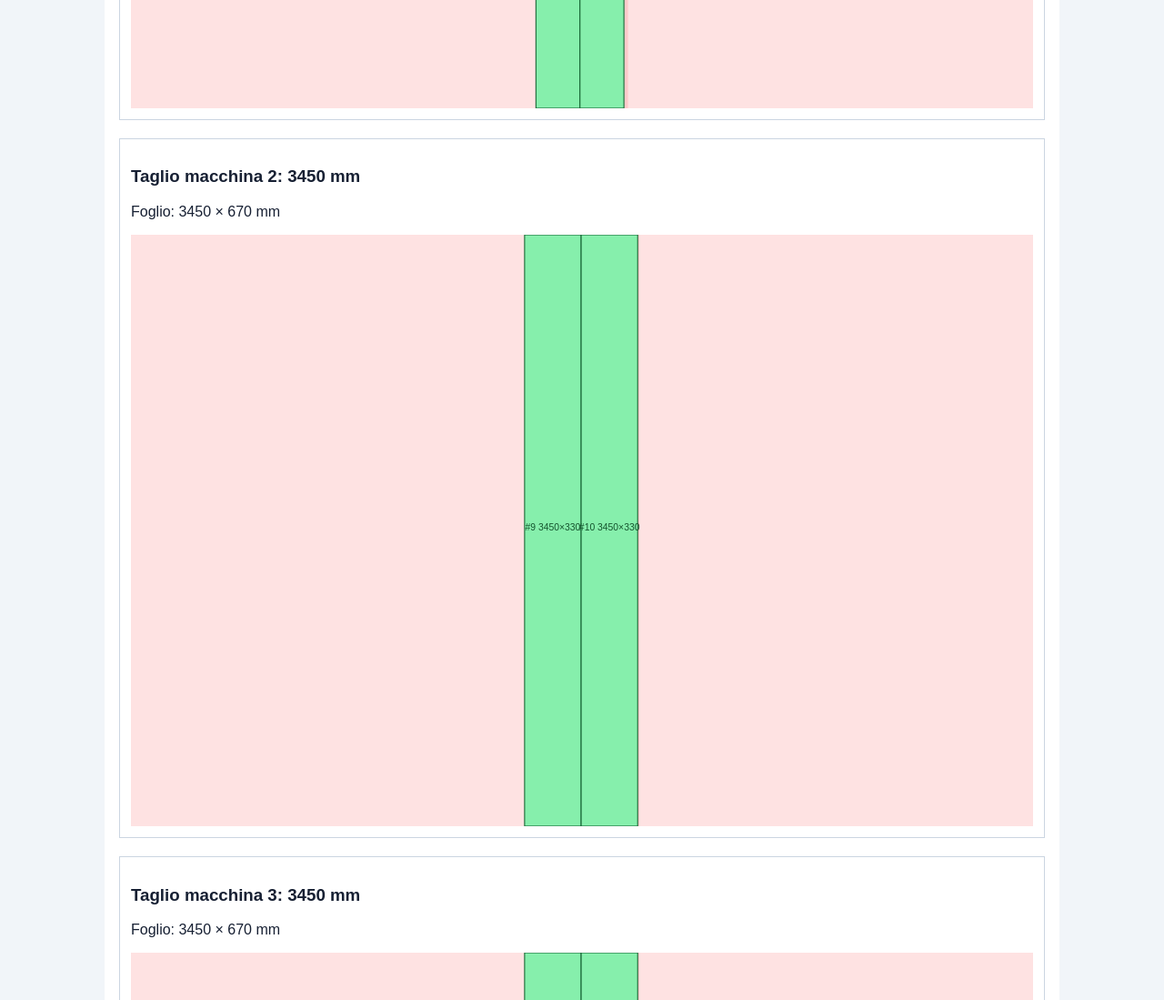
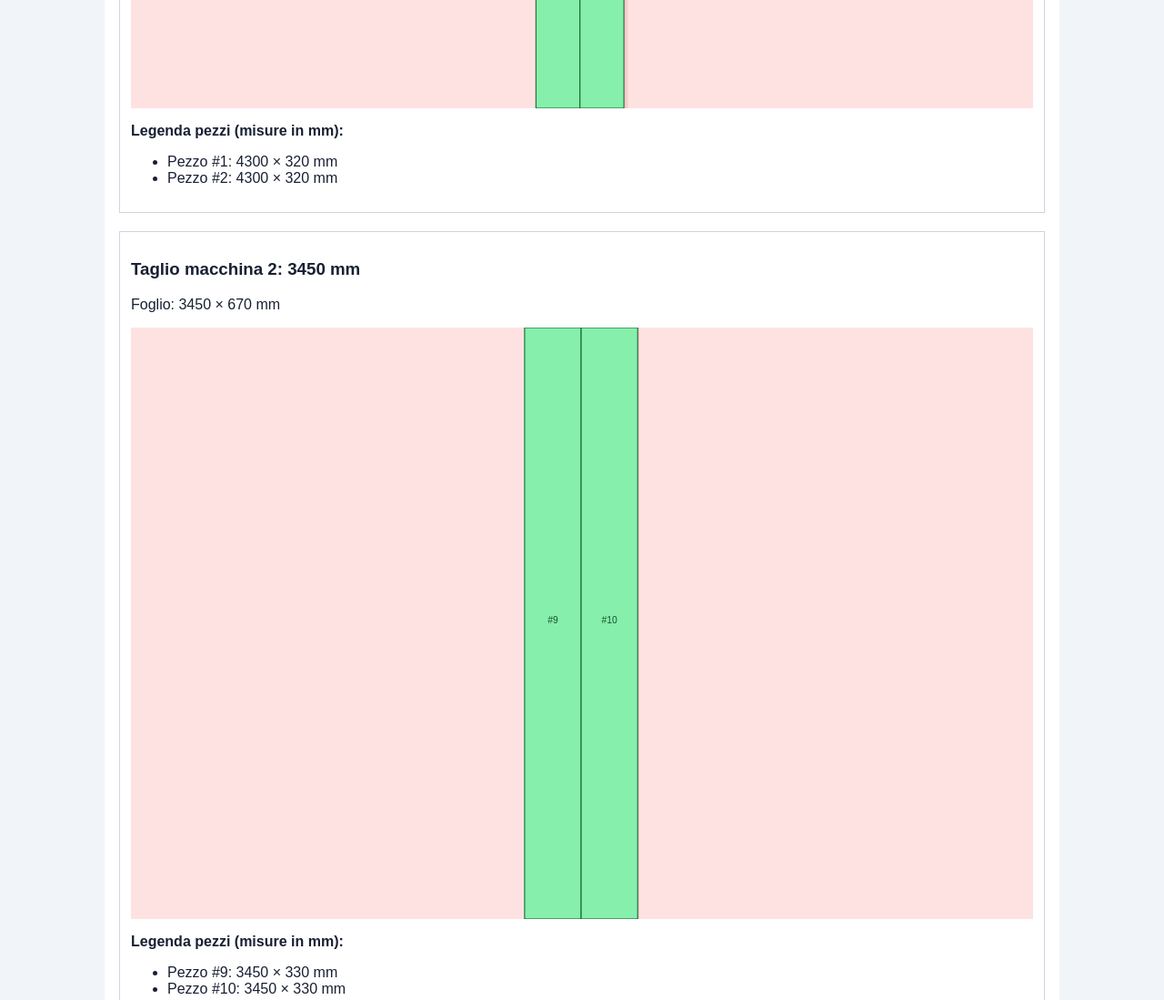
Before and after one commit to GianNut/ottimizzatore-lattoneria, a plain HTML site: page index.html in a window 1280 px wide. Shown: the part 1740-2839 px from the top of the page at 91% size. Drawn offline with Linux system fonts and the light colour scheme.

Commit message:
Change minimum font size from 9 to 7
Adjusted font size calculation to a minimum of 7.

```diff
--- a/index.html
+++ b/index.html
@@ -262,7 +262,7 @@ const x=r.x*scala;
 const y=r.y*scala;
 const w=r.w*scala;
 const h=r.h*scala;
-const font=Math.max(9,Math.min(17,w/6,h/4));
+const font=Math.max(7,Math.min(17,w/6,h/4));
 
 svg+=`<rect x="${x}" y="${y}"
 width="${w}" height="${h}"
@@ -270,7 +270,7 @@ fill="#86efac" stroke="#166534"
 stroke-width="1"/>
 <text x="${x+w/2}" y="${y+h/2}"
 font-size="${font}" text-anchor="middle"
-fill="#14532d">#${r.p.id} ${r.p.l}×${r.p.sv}</text>`;
+fill="#14532d">#${r.p.id}  ${w >= 110 && h >= 25 ? `${r.p.l}×${r.p.sv}` : ""}</text>`;
 }
 
 svg+="</svg>";
@@ -278,7 +278,10 @@ svg+="</svg>";
 html+=`<div class="sheet">
 <h3>Taglio macchina ${i+1}: ${f.L} mm</h3>
 <p>Foglio: ${f.L} × ${W} mm</p>
-${svg}
+${svg}<p><strong>Legenda pezzi (misure in mm):</strong></p>
+<ul>
+${f.pezzi.map(r => `<li>Pezzo #${r.p.id}: ${r.p.l} × ${r.p.sv} mm</li>`).join('')}
+</ul>
 </div>`;
 });
 
```
